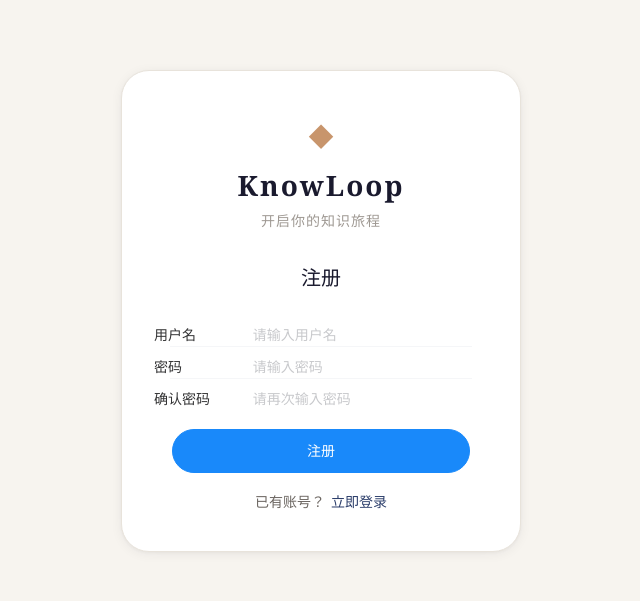
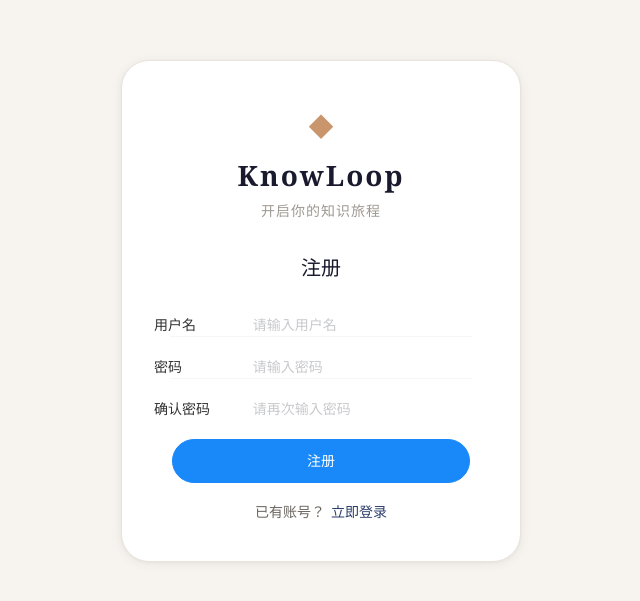
Before and after one commit to QiuXin-Mking/self-improvement, a Vue app in the folder frontend/: page /register in a window 1280 px wide. Shown: the part 101-702 px from the top of the page, without its empty margins (319-959 px from the left). Built offline with nearby package versions, Linux system fonts and the light colour scheme.

Commit message:
fix: increase form field gap from 8px to 18px based on UX best practices
Material Design and UX guidelines recommend 16-24px spacing between
form fields for optimal readability and touch target separation.

Co-Authored-By: Claude Opus 4.7 <noreply@anthropic.com>

```diff
--- a/frontend/src/views/LoginView.vue
+++ b/frontend/src/views/LoginView.vue
@@ -163,7 +163,7 @@ const onSubmit = async () => {
   }
 
   :deep(.van-cell-group--inset .van-cell) {
-    margin-bottom: 8px;
+    margin-bottom: $spacing-md;
     border-radius: $border-radius-sm;
   }
 
--- a/frontend/src/views/RegisterView.vue
+++ b/frontend/src/views/RegisterView.vue
@@ -173,7 +173,7 @@ const onSubmit = async () => {
   }
 
   :deep(.van-cell-group--inset .van-cell) {
-    margin-bottom: 8px;
+    margin-bottom: $spacing-md;
     border-radius: $border-radius-sm;
   }
 
```
